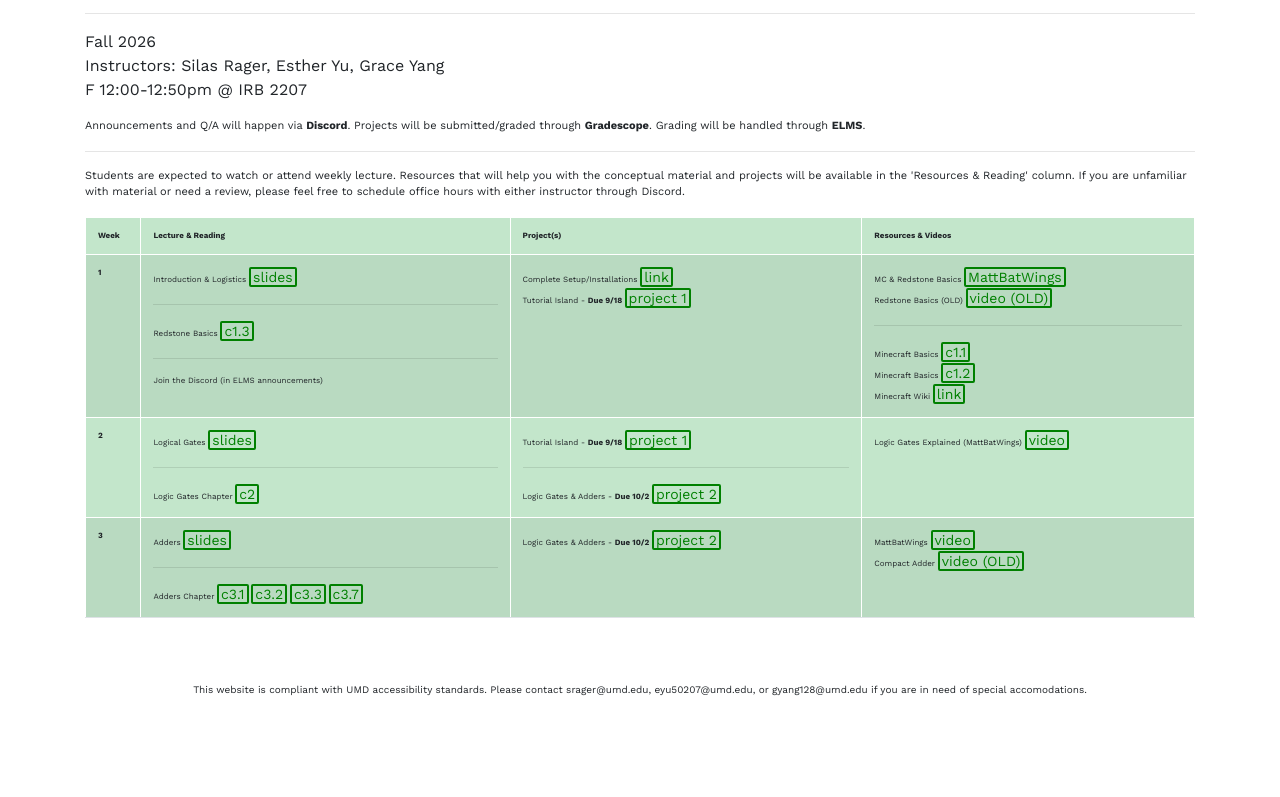
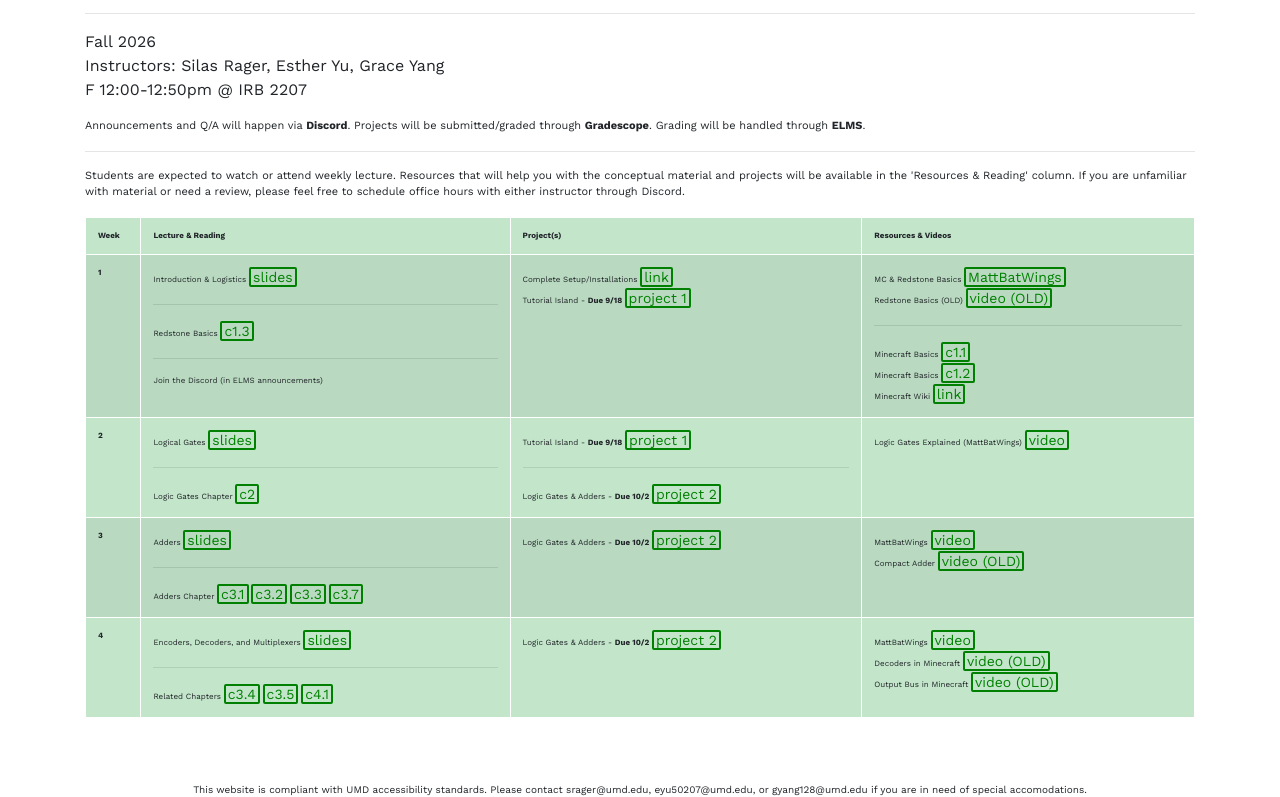
Before and after one commit to umd-cmsc389e/umd-cmsc389e.github.io, a website: page index.html in a window 1280 px wide. Shown: the part 631-1428 px from the top of the page. Before the commit the page ends 1328 px from the top, so only its background shows below. Drawn offline with nearby package versions, Linux system fonts and the light colour scheme.

Commit message:
wild goose chase for week 4

```diff
--- a/index.html
+++ b/index.html
@@ -166,10 +166,10 @@
 
 
             <tr>
-              <!-- <th scope="row">5</th>
+              <th scope="row">4</th>
               <td>
                 Encoders, Decoders, and Multiplexers
-                <a target="_blank" href="https://docs.google.com/presentation/d/1b7GKw0DYzaUIBh3Ox4075M9ILrolLzFXrDZjfZINX00/edit?usp=sharing" class="link">slides</a>  <hr>
+                <a target="_blank" href="https://docs.google.com/presentation/d/1UseU3mUC6bNNpgDPBuQVP8qDB7G_A-ILY7xKX5Woq50/edit?usp=sharing" class="link">slides</a>  <hr>
                 Related Chapters
                 <a target="_blank" href="https://umd-cmsc389e.github.io/digital-logic-computer-architecture-minecraft/index.html#book/u3c4.html" class="link">c3.4</a>
                 <a target="_blank" href="https://umd-cmsc389e.github.io/digital-logic-computer-architecture-minecraft/index.html#book/u3c5.html" class="link">c3.5</a>
@@ -184,7 +184,7 @@
                 Decoders in Minecraft <a href="https://youtu.be/nx2mjjHE5Nw" target="_blank" class="link">video (OLD)</a> <br />
                 Output Bus in Minecraft <a href="https://youtu.be/pa9ISjCkKh8" target="_blank" class="link">video (OLD)</a>
               </td>
-            </tr> -->
+            </tr>
 
             <!-- <tr>
               <th scope="row">5</th>
```
